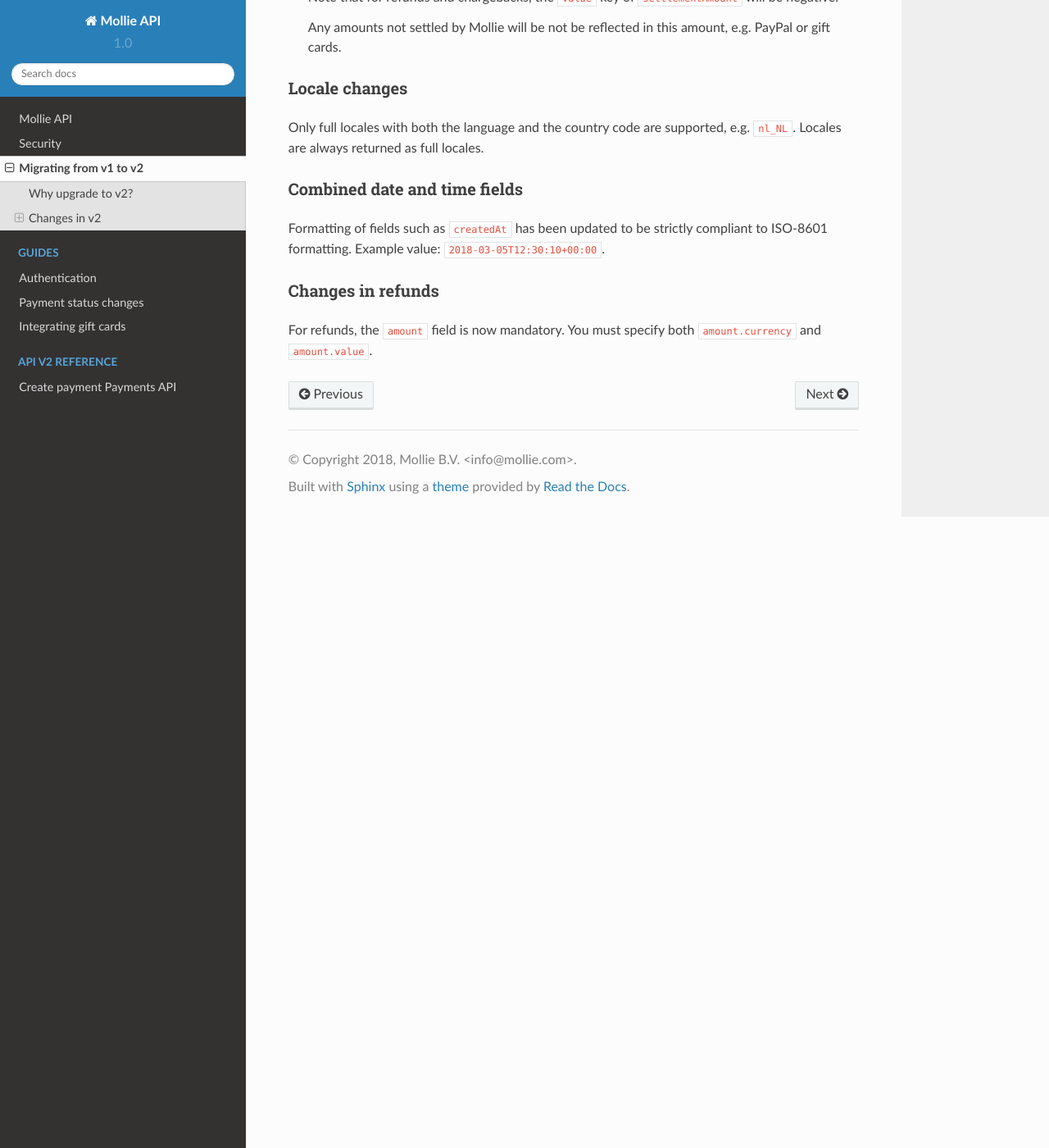
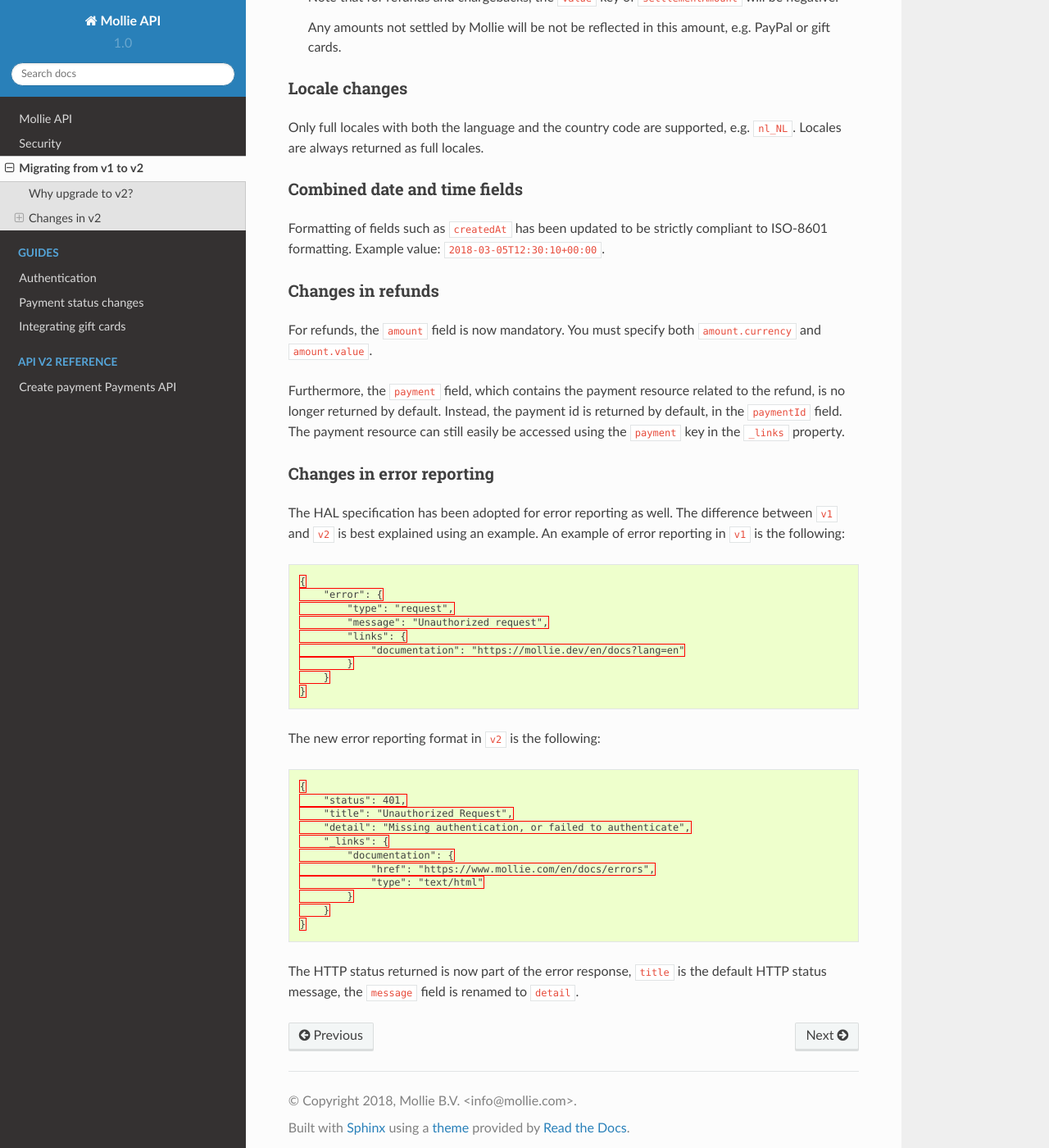
Before and after one commit to zsparal/api-documentation, a Sphinx documentation site: the page built from source/migrating-v1-to-v2.rst, in a window 1280 px wide and 1400 px high, scrolled down 2021 px. Shown: the whole window at 82% size. Built offline with Sphinx 7.4.7 and the Read the Docs theme 2.0.0, drawn with Linux system fonts in a browser that asks for light colours.

Commit message:
Added refunds & error reporting migration details

```diff
--- a/source/migrating-v1-to-v2.rst
+++ b/source/migrating-v1-to-v2.rst
@@ -96,3 +96,38 @@ Changes in refunds
 ^^^^^^^^^^^^^^^^^^
 
 For refunds, the ``amount`` field is now mandatory. You must specify both ``amount.currency`` and ``amount.value``.
+
+Furthermore, the ``payment`` field, which contains the payment resource related to the refund, is no longer returned by default. Instead, the payment id is returned by default, in the ``paymentId`` field. The payment resource can still easily be accessed using the ``payment`` key in the ``_links`` property.
+
+Changes in error reporting
+^^^^^^^^^^^^^^^^^^^^^^^^^^^^^^^^^^
+
+The HAL specification has been adopted for error reporting as well. The difference between ``v1`` and ``v2`` is best explained using an example. An example of error reporting in ``v1`` is the following:
+
+.. code-block:: http
+
+    {
+        "error": {
+            "type": "request",
+            "message": "Unauthorized request",
+            "links": {
+                "documentation": "https://mollie.dev/en/docs?lang=en"
+            }
+        }
+    }
+The new error reporting format in ``v2`` is the following:
+
+.. code-block:: http
+
+    {
+        "status": 401,
+        "title": "Unauthorized Request",
+        "detail": "Missing authentication, or failed to authenticate",
+        "_links": {
+            "documentation": {
+                "href": "https://www.mollie.com/en/docs/errors",
+                "type": "text/html"
+            }
+        }
+    }
+The HTTP status returned is now part of the error response, ``title`` is the default HTTP status message, the ``message`` field is renamed to ``detail``.
```
